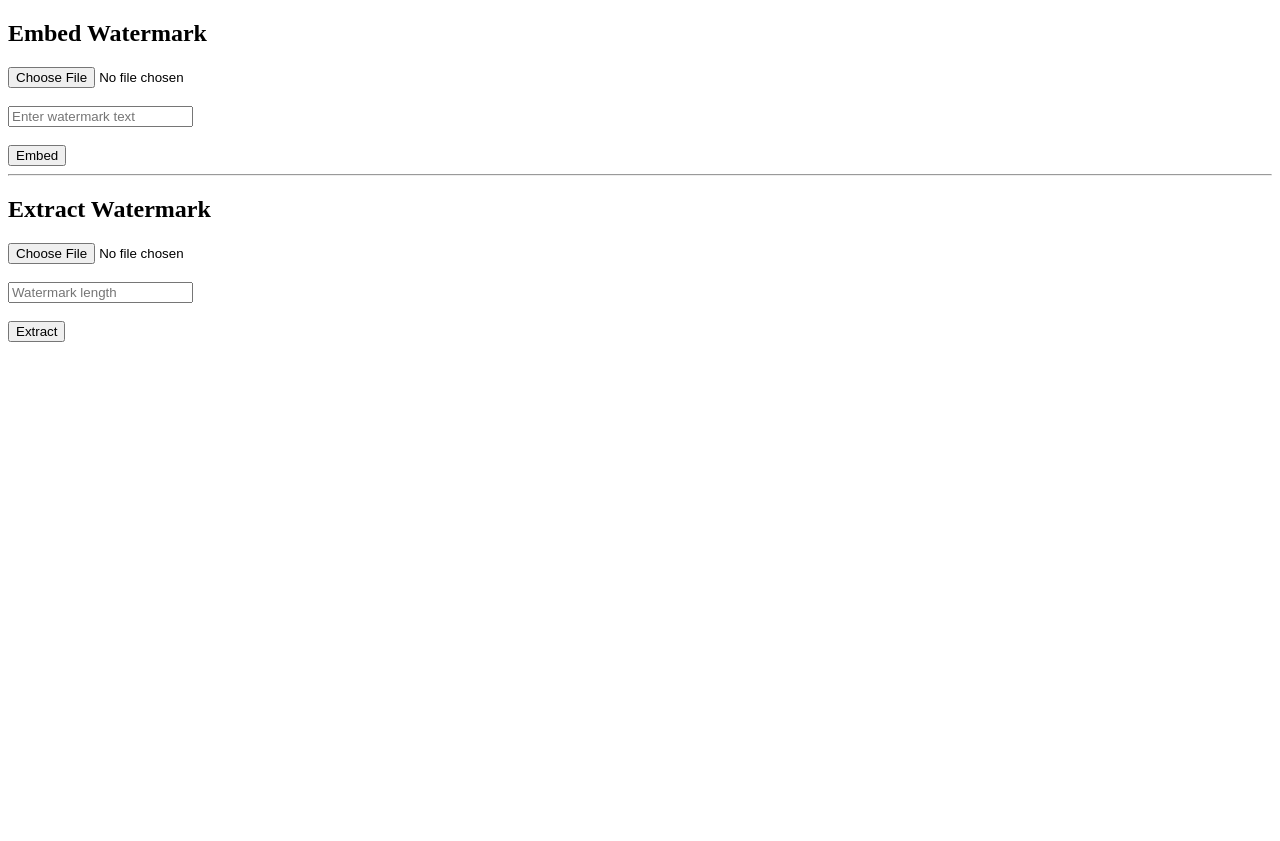
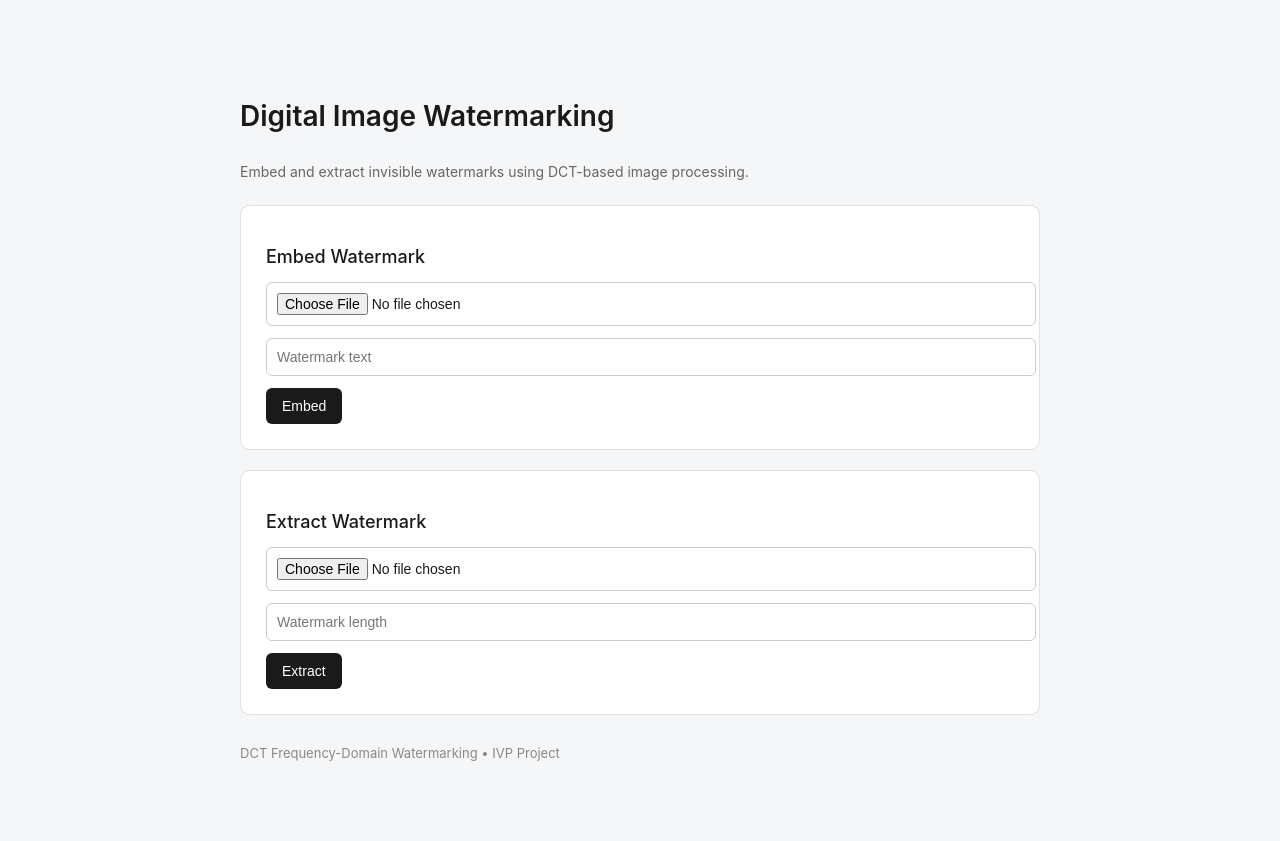
Before and after one commit to Thanushree4104/IVP, a Flask app: page / in a window 1280 px wide. Before the commit the page ends 342 px from the top, so only its background shows below. Run offline with Flask 3, Linux system fonts and the light colour scheme.

Commit message:
Update index.html

```diff
--- a/templates/index.html
+++ b/templates/index.html
@@ -1,25 +1,112 @@
 <!DOCTYPE html>
-<html>
+<html lang="en">
 <head>
+    <meta charset="UTF-8">
     <title>Digital Watermarking</title>
+
+    <style>
+        body {
+            font-family: -apple-system, BlinkMacSystemFont, "Segoe UI", Roboto, sans-serif;
+            background: #f5f6f8;
+            margin: 0;
+            color: #1a1a1a;
+        }
+
+        .container {
+            max-width: 800px;
+            margin: 60px auto;
+            padding: 20px;
+        }
+
+        h1 {
+            font-size: 28px;
+            font-weight: 600;
+            margin-bottom: 30px;
+        }
+
+        .card {
+            background: #ffffff;
+            padding: 25px;
+            margin-bottom: 20px;
+            border-radius: 10px;
+            border: 1px solid #e0e0e0;
+        }
+
+        h2 {
+            font-size: 18px;
+            margin-bottom: 15px;
+            font-weight: 500;
+        }
+
+        input {
+            width: 100%;
+            padding: 10px;
+            margin-bottom: 12px;
+            border-radius: 6px;
+            border: 1px solid #ccc;
+            font-size: 14px;
+        }
+
+        button {
+            padding: 10px 16px;
+            border-radius: 6px;
+            border: none;
+            background: #1a1a1a;
+            color: white;
+            font-size: 14px;
+            cursor: pointer;
+        }
+
+        button:hover {
+            background: #333;
+        }
+
+        .subtitle {
+            font-size: 14px;
+            color: #666;
+            margin-bottom: 25px;
+        }
+
+        .footer {
+            margin-top: 30px;
+            font-size: 13px;
+            color: #888;
+        }
+    </style>
 </head>
+
 <body>
 
+<div class="container">
+
+    <h1>Digital Image Watermarking</h1>
+    <div class="subtitle">
+        Embed and extract invisible watermarks using DCT-based image processing.
+    </div>
+
+    <div class="card">
         <h2>Embed Watermark</h2>
         <form action="/embed" method="post" enctype="multipart/form-data">
-    <input type="file" name="image" required><br><br>
-    <input type="text" name="watermark" placeholder="Enter watermark text" required><br><br>
+            <input type="file" name="image" required>
+            <input type="text" name="watermark" placeholder="Watermark text" required>
             <button type="submit">Embed</button>
         </form>
+    </div>
 
-<hr>
-
+    <div class="card">
         <h2>Extract Watermark</h2>
         <form action="/extract" method="post" enctype="multipart/form-data">
-    <input type="file" name="image" required><br><br>
-    <input type="number" name="length" placeholder="Watermark length" required><br><br>
+            <input type="file" name="image" required>
+            <input type="number" name="length" placeholder="Watermark length" required>
             <button type="submit">Extract</button>
         </form>
+    </div>
+
+    <div class="footer">
+        DCT Frequency-Domain Watermarking • IVP Project
+    </div>
+
+</div>
 
 </body>
 </html>
```
Lines whose indentation alone changed are shown as unchanged.
